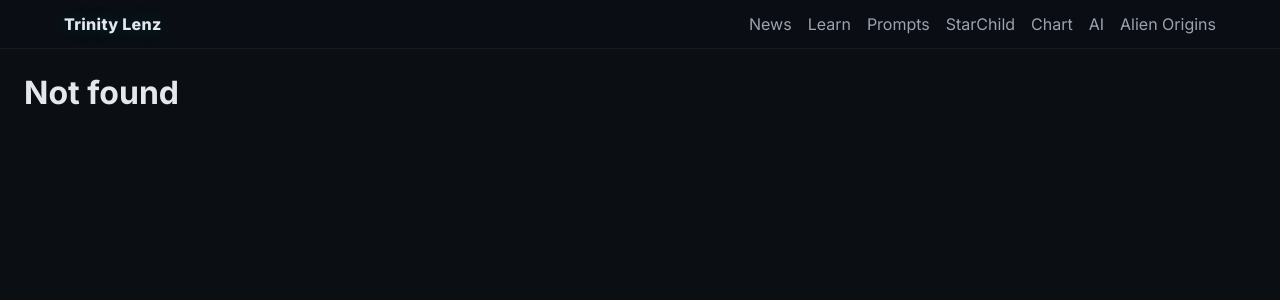
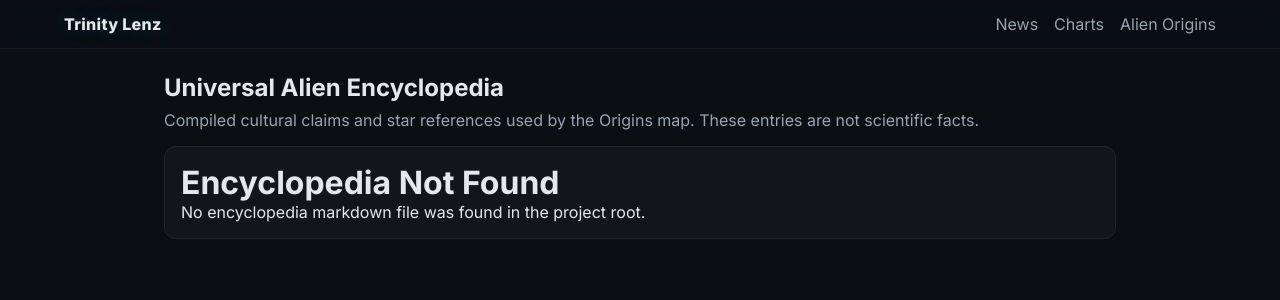
Before and after one commit to alakupono/vibehunter, a Next.js app: page /origins/encyclopedia in a window 1280 px wide. Before the commit this address had no page. Shown: the top 300 px of the page. Built offline with nearby package versions, Linux system fonts and the light colour scheme.

Commit message:
chore: remove Transmissions page and menu; link encyclopedia

```diff
--- /dev/null
+++ b/src/app/origins/encyclopedia/page.tsx
@@ -0,0 +1,33 @@
+import ReactMarkdown from 'react-markdown'
+import fs from 'fs'
+import path from 'path'
+
+export const dynamic = 'force-dynamic'
+
+function loadEncyclopedia(): string {
+  const candidates = [
+    path.join(process.cwd(), 'Universal_Alien_Encyclopedia.md'),
+    path.join(process.cwd(), 'Alien_Origins_Encyclopedia.md')
+  ]
+  for (const p of candidates) {
+    try {
+      if (fs.existsSync(p)) return fs.readFileSync(p, 'utf8')
+    } catch {}
+  }
+  return '# Encyclopedia Not Found\n\nNo encyclopedia markdown file was found in the project root.'
+}
+
+export default function OriginsEncyclopediaPage() {
+  const md = loadEncyclopedia()
+  return (
+    <main style={{ padding: '24px 0', color:'#E5E7EB' }}>
+      <div style={{ maxWidth: 1000, margin:'0 auto', padding:'0 24px' }}>
+        <h1 style={{ fontSize: 24, marginBottom: 8 }}>Universal Alien Encyclopedia</h1>
+        <p style={{ color:'#9CA3AF', marginBottom: 16 }}>Compiled cultural claims and star references used by the Origins map. These entries are not scientific facts.</p>
+        <div style={{ background:'rgba(255,255,255,0.03)', border:'1px solid rgba(255,255,255,0.06)', borderRadius:12, padding:16 }}>
+          <ReactMarkdown>{md}</ReactMarkdown>
+        </div>
+      </div>
+    </main>
+  )
+}
--- a/src/app/origins/page.tsx
+++ b/src/app/origins/page.tsx
@@ -8,6 +8,9 @@ export default function OriginsPage() {
       <div style={{ maxWidth: 1200, margin:'0 auto', padding:'0 24px' }}>
         <h1 style={{ fontSize: 22, marginBottom: 12 }}>Alien Origins (claimed)</h1>
         <p style={{ color:'#9CA3AF', marginBottom: 12 }}>This view plots claimed origins mapped to real stars/galaxies. These are cultural claims, not scientific facts.</p>
+        <div style={{ marginBottom: 12 }}>
+          <a href="/origins/encyclopedia" style={{ color:'#22D3EE', textDecoration:'none', border:'1px solid rgba(34,211,238,0.35)', padding:'6px 10px', borderRadius:8 }}>Open Encyclopedia</a>
+        </div>
         <div style={{ background:'rgba(255,255,255,0.03)', border:'1px solid rgba(255,255,255,0.06)', borderRadius:12, padding:12, minHeight: '70vh' }}>
           <AlienOrigins />
         </div>
--- a/src/ui/Header.tsx
+++ b/src/ui/Header.tsx
@@ -12,11 +12,7 @@ export function Header() {
         <a href="/" style={{ textDecoration: 'none', color: 'inherit', fontWeight: 800, letterSpacing: 0.3, textShadow: '0 0 18px rgba(34,211,238,0.25)' }}>{app.brandName}</a>
         <nav style={{ display: 'flex', gap: 16 }}>
           <a href="/" style={{ color: '#9CA3AF', textDecoration: 'none' }}>News</a>
-          <a href="/learn" style={{ color: '#9CA3AF', textDecoration: 'none' }}>Learn</a>
-          <a href="/prompts" style={{ color: '#9CA3AF', textDecoration: 'none' }}>Prompts</a>
-          <a href="/starchild" style={{ color: '#9CA3AF', textDecoration: 'none' }}>StarChild</a>
-          <a href="/starchild/chart" style={{ color: '#9CA3AF', textDecoration: 'none' }}>Chart</a>
-          <a href="/starchild/ai" style={{ color: '#9CA3AF', textDecoration: 'none' }}>AI</a>
+          <a href="/starchild/ai" style={{ color: '#9CA3AF', textDecoration: 'none' }}>Charts</a>
           <a href="/origins" style={{ color: '#9CA3AF', textDecoration: 'none' }}>Alien Origins</a>
         </nav>
       </div>
```
